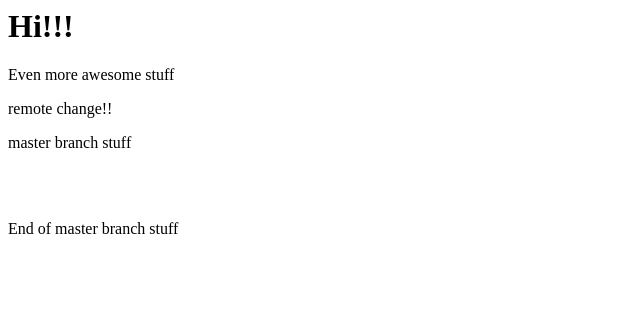
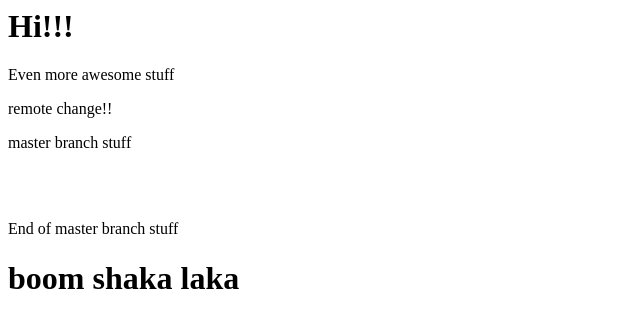
Before and after one commit to a17levine/githubformactest, a plain HTML site: page index.html in a window 1280 px wide. Shown: the whole page, without its empty margins (0-640 px from the left). Drawn offline with Linux system fonts and the light colour scheme.

Commit message:
boom shaka

```diff
--- a/index.html
+++ b/index.html
@@ -9,3 +9,5 @@
 <br>
 <br>
 <p>End of master branch stuff</p>
+
+<h1>boom shaka laka</h1>
```
